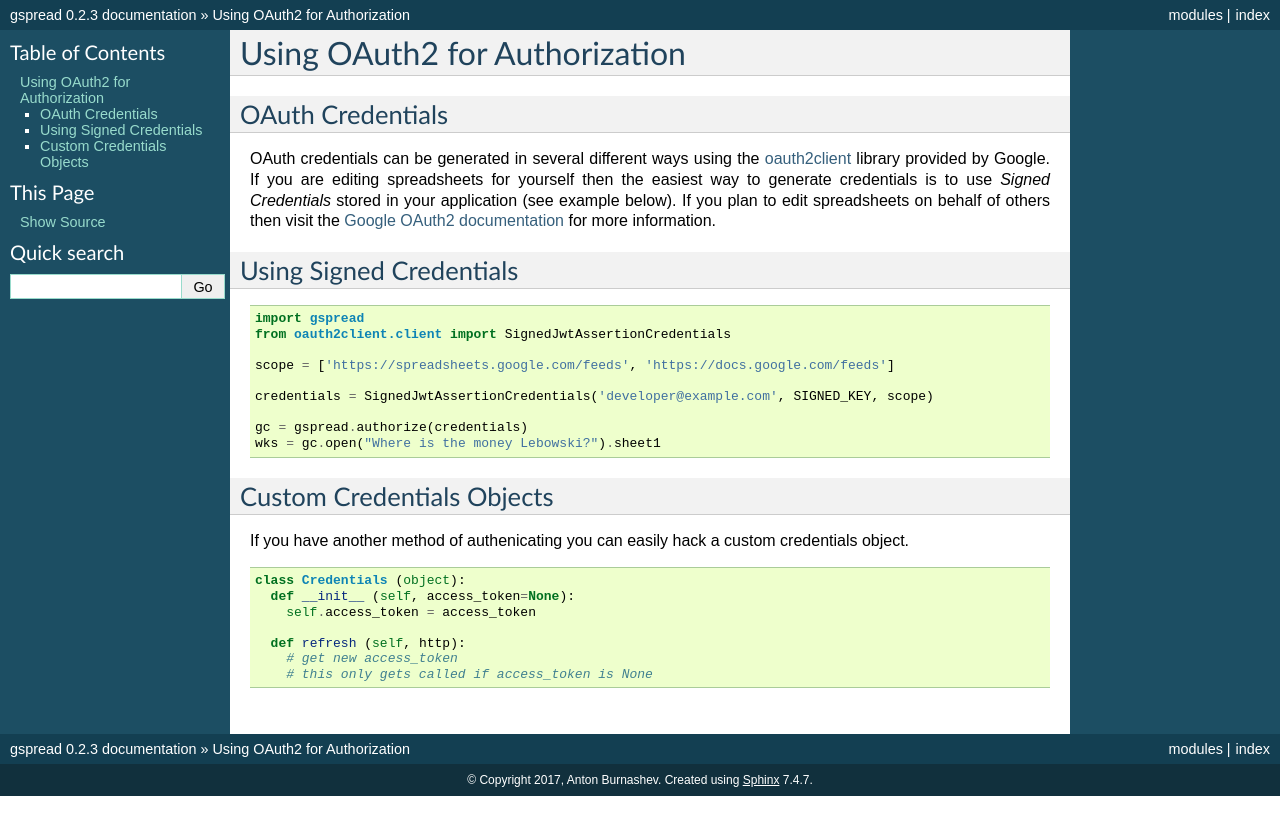
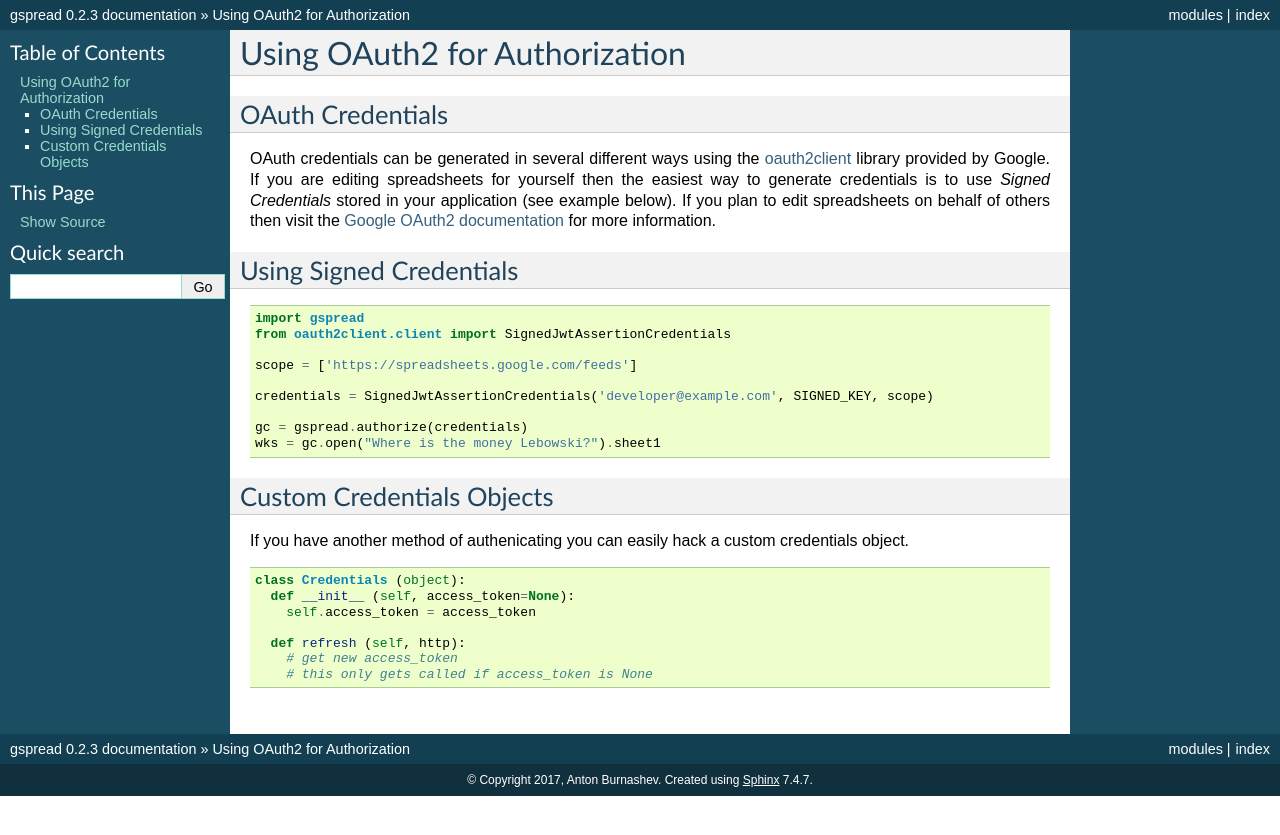
Before and after one commit to KendrickColeman/gspread, a Sphinx documentation site: the page built from docs/oauth2.rst, in a window 1280 px wide. Shown: the top 835 px of the page. Built offline with Sphinx 7.4.7, drawn with Linux system fonts in a browser that asks for light colours; part of the change alters nothing that is shown.

Commit message:
Removed obsolete scope url #217 #218

```diff
--- a/docs/oauth2.rst
+++ b/docs/oauth2.rst
@@ -19,7 +19,7 @@ Using Signed Credentials
     import gspread
     from oauth2client.client import SignedJwtAssertionCredentials
 
-    scope = ['https://spreadsheets.google.com/feeds', 'https://docs.google.com/feeds']
+    scope = ['https://spreadsheets.google.com/feeds']
 
     credentials = SignedJwtAssertionCredentials('developer@example.com', SIGNED_KEY, scope)
 
```
